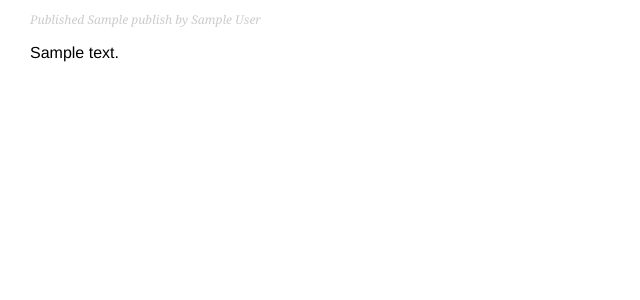
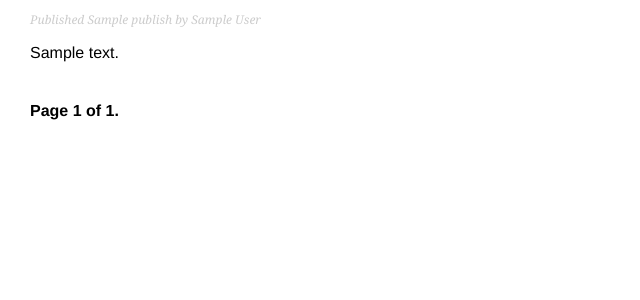
Before and after one commit to likelion-backend-6th/DjangoProject_ChoiSeonWoo, a Django app: template templates/blog/post/list.html in a window 1280 px wide. Shown: the part 128-428 px from the top of the page, without its empty margins (0-640 px from the left). Run offline with Django 3.2, Linux system fonts and the light colour scheme; the template is opened without the code that fills it: most values are stand-ins (such as "Sample title", 1, 10 or a date in 2020).

Commit message:
post/list.html - pagination.html을 include

```diff
--- a/templates/blog/post/list.html
+++ b/templates/blog/post/list.html
@@ -1,6 +1,8 @@
 {% extends "blog/base.html" %}
 
-{% block title %}My Blog{% endblock %}
+{% block title %}
+    My Blog
+{% endblock %}
 
 {% block content %}
     <h1>My Blog</h1>
@@ -15,4 +17,5 @@
         </p>
         {{ post.body|truncatewords:30|linebreaks }}
     {% endfor %}
+    {% include "pagination.html" with page=posts %}
 {% endblock %}
```
